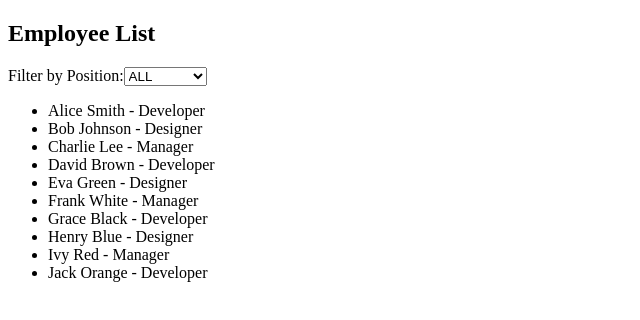
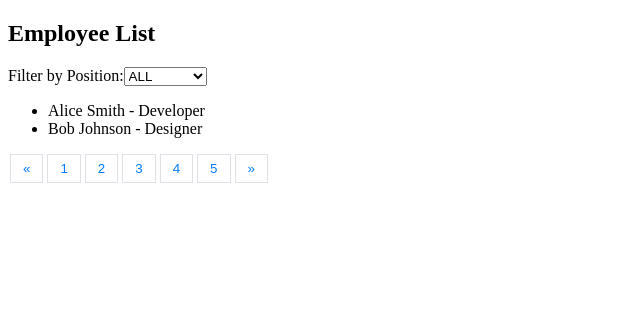
Before and after one commit to kundan594/angular19, an Angular app: page / in a window 1280 px wide. Shown: the top 320 px of the page, without its empty margins (0-640 px from the left). Built offline with nearby package versions, Linux system fonts and the light colour scheme.

Commit message:
static pagination has been added

```diff
--- a/src/app/employees/employees.component.html
+++ b/src/app/employees/employees.component.html
@@ -9,7 +9,14 @@
 </select>
 
 <ul>
-  <li *ngFor="let employee of filteredEmployees$ | async">
+  <li *ngFor="let employee of pagedEmployees$ | async">
     {{ employee.name }} - {{ employee.position }}
   </li>
 </ul>
+
+<app-pagination
+  [totalItems]="(filteredEmployees$ | async)?.length || 0"
+  [itemsPerPage]="itemsPerPage"
+  [currentPage]="currentPage"
+  (pageChange)="onPageChange($event)">
+</app-pagination>
--- a/src/app/employees/employees.component.ts
+++ b/src/app/employees/employees.component.ts
@@ -3,11 +3,12 @@ import { EmployeeService, Employee } from './employee.service';
 import { BehaviorSubject, combineLatest, map, Observable } from 'rxjs';
 import { CommonModule } from '@angular/common';
 import { FormsModule } from '@angular/forms';
+import { PaginationComponent } from '../pagination/pagination.component';
 
 @Component({
   selector: 'app-employees',
   templateUrl: './employees.component.html',
-  imports: [CommonModule,FormsModule],
+  imports: [CommonModule, FormsModule, PaginationComponent],
 })
 
 export class EmployeesComponent implements OnInit {
@@ -15,7 +16,9 @@ export class EmployeesComponent implements OnInit {
   employees$!: Observable<Employee[]>;
   positions$!: Observable<string[]>;
   filteredEmployees$!: Observable<Employee[]>;
-  filtered$!: Observable<Employee[]>;
+  currentPage$ = new BehaviorSubject<number>(1);
+  itemsPerPage = 2;
+  pagedEmployees$!: Observable<Employee[]>;
 
   constructor(private employeeService: EmployeeService) {}
 
@@ -37,10 +40,22 @@ export class EmployeesComponent implements OnInit {
       )
     );
 
-
+    this.pagedEmployees$ = combineLatest([
+      this.filteredEmployees$,
+      this.currentPage$
+    ]).pipe(
+      map(([employees, page]) => {
+        const start = (page - 1) * this.itemsPerPage;
+        return employees.slice(start, start + this.itemsPerPage);
+      })
+    );
   }
 
   onPositionChange(position: string) {
     this.selectedPosition$.next(position);
   }
+
+  onPageChange(page: number) {
+    this.currentPage$.next(page);
+  }
 }
--- /dev/null
+++ b/src/app/pagination/pagination.component.ts
@@ -0,0 +1,50 @@
+import { Component, Input, Output, EventEmitter } from '@angular/core';
+import { CommonModule } from '@angular/common';
+
+@Component({
+  selector: 'app-pagination',
+  standalone: true,
+  imports: [CommonModule],
+  template: `
+    <nav *ngIf="totalPages > 1">
+      <ul class="pagination">
+        <li class="page-item" [class.disabled]="currentPage === 1">
+          <button class="page-link" (click)="selectPage(currentPage - 1)" [disabled]="currentPage === 1">&laquo;</button>
+        </li>
+        <li class="page-item" *ngFor="let page of pages" [class.active]="page === currentPage">
+          <button class="page-link" (click)="selectPage(page)">{{ page }}</button>
+        </li>
+        <li class="page-item" [class.disabled]="currentPage === totalPages">
+          <button class="page-link" (click)="selectPage(currentPage + 1)" [disabled]="currentPage === totalPages">&raquo;</button>
+        </li>
+      </ul>
+    </nav>
+  `,
+  styles: [`
+    .pagination { display: flex; list-style: none; padding: 0; }
+    .page-item { margin: 0 2px; }
+    .page-item.active .page-link { background: #007bff; color: #fff; }
+    .page-link { border: 1px solid #dee2e6; background: #fff; color: #007bff; padding: 0.375rem 0.75rem; cursor: pointer; }
+    .page-item.disabled .page-link { color: #6c757d; pointer-events: none; background: #fff; }
+  `]
+})
+export class PaginationComponent {
+  @Input() totalItems = 0;
+  @Input() itemsPerPage = 2;
+  @Input() currentPage = 1;
+  @Output() pageChange = new EventEmitter<number>();
+
+  get totalPages(): number {
+    return Math.ceil(this.totalItems / this.itemsPerPage);
+  }
+
+  get pages(): number[] {
+    return Array.from({ length: this.totalPages }, (_, i) => i + 1);
+  }
+
+  selectPage(page: number) {
+    if (page >= 1 && page <= this.totalPages && page !== this.currentPage) {
+      this.pageChange.emit(page);
+    }
+  }
+}
```
